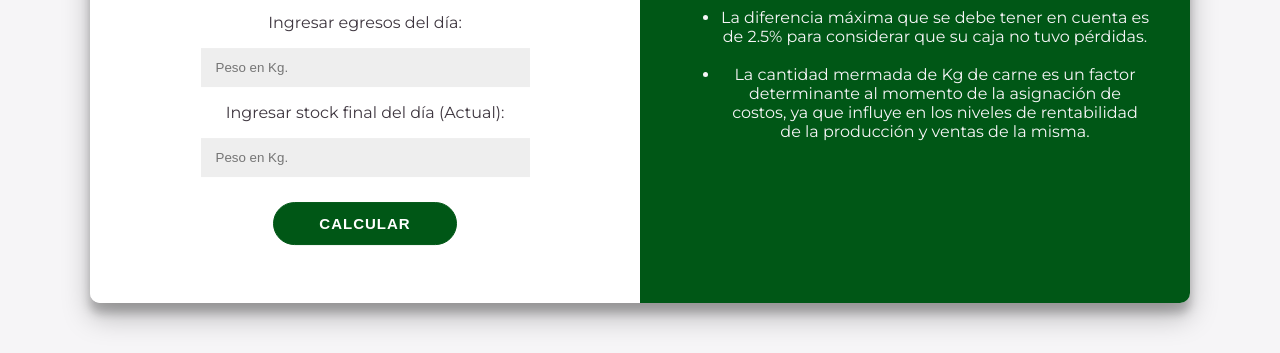
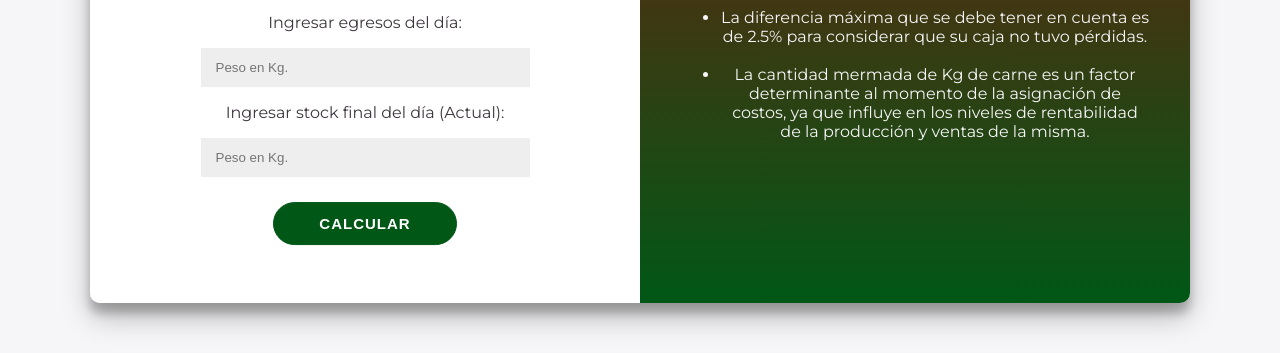
Before and after one commit to CastilloCAI/calculadora-merma-1, a plain HTML site: page index.html in a window 1280 px wide. Shown: the part 447-800 px from the top of the page. Drawn offline with Linux system fonts and the light colour scheme.

Commit message:
style.css
inclusión degradado

```diff
--- a/style.css
+++ b/style.css
@@ -23,7 +23,7 @@ body{
 }
 
 #detalle{
-    background: #005716;
+    background: linear-gradient(rgb(150, 12, 12), #005716);
     /* Con estas 3 lineas vamos a hacer que los divs queden lado a lado */
     width: 50%;
     height: 100%;
```
